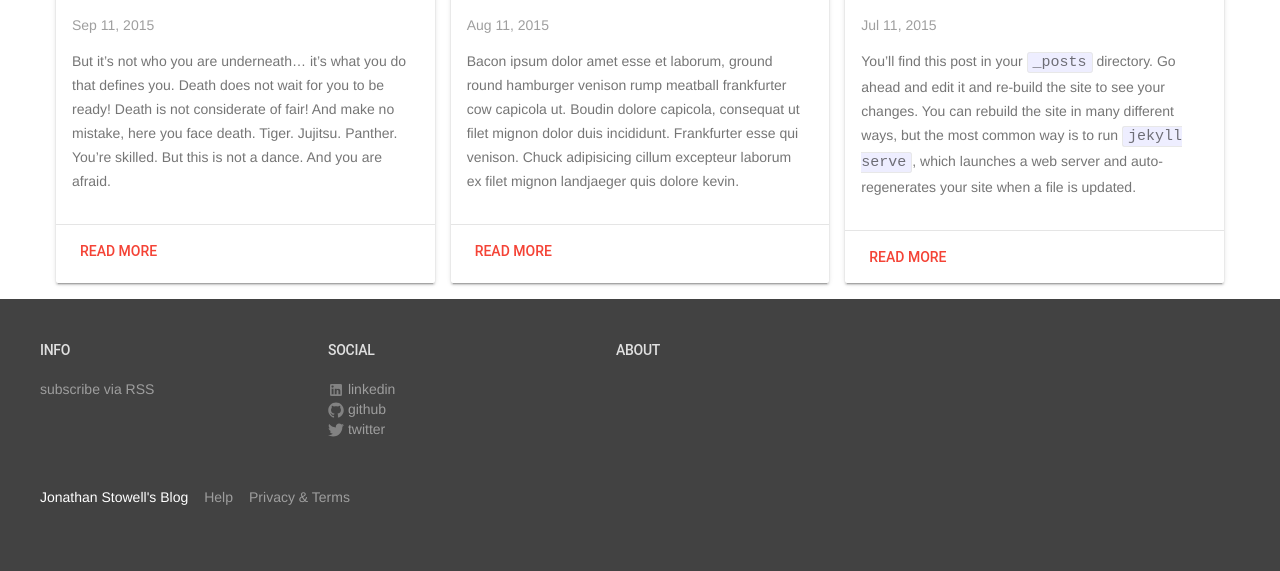
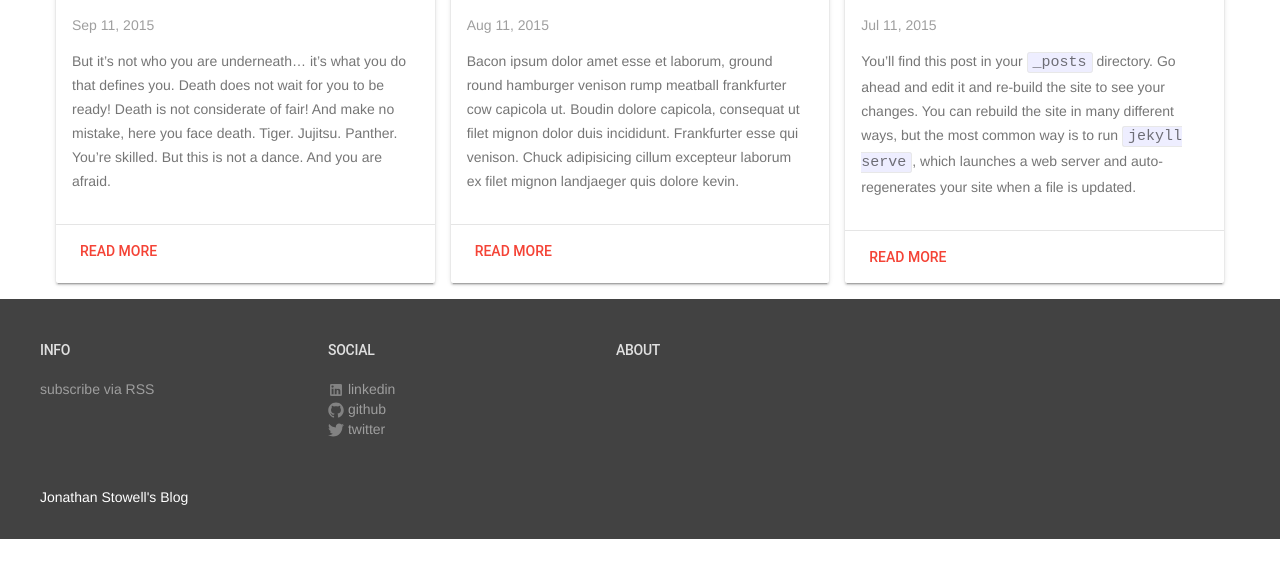
Before and after one commit to jonathanstowell/jonathanstowell.github.io, a Jekyll site: the page built from index.html, in a window 1280 px wide. Shown: the part 559-1130 px from the top of the page. Built offline with Jekyll 4.4.1, drawn with Linux system fonts in a browser that asks for light colours.

Commit message:
Remove footer links

```diff
--- a/_includes/footer.html
+++ b/_includes/footer.html
@@ -107,10 +107,6 @@
 
   <div class="mdl-mega-footer--bottom-section">
     <div class="mdl-logo">{{ site.title }}</div>
-    <ul class="mdl-mega-footer--link-list">
-      <li><a href="#">Help</a></li>
-      <li><a href="#">Privacy & Terms</a></li>
-    </ul>
   </div>
 
 </footer>
```
